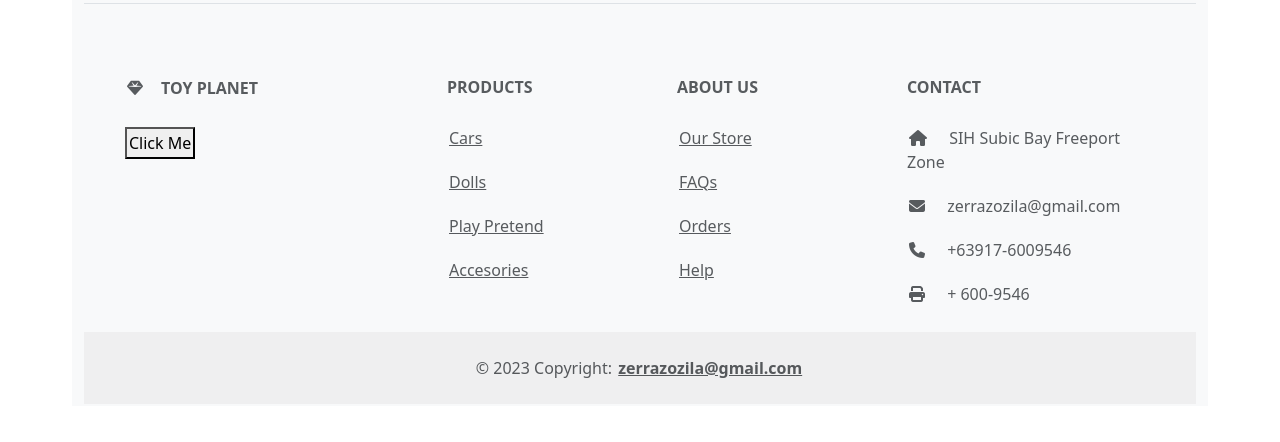
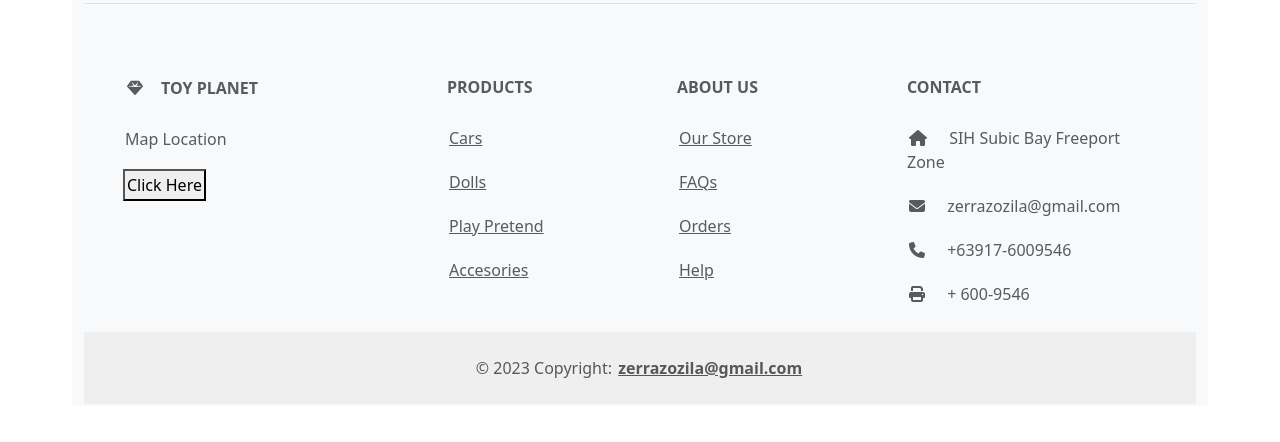
Before and after one commit to haezzlefel/api-activity, a plain HTML site: page index.html in a window 1280 px wide. Shown: the part 3794-4236 px from the top of the page. Drawn offline with nearby package versions, Linux system fonts and the light colour scheme.

Commit message:
modified:   index.html

```diff
--- a/index.html
+++ b/index.html
@@ -316,9 +316,9 @@
           <h6 class="text-uppercase fw-bold mb-4">
             <i class="fas fa-gem me-3"></i>Toy Planet
           </h6>
-          <p>
+          <p>Map Location</p>
 
-    <button onclick="getLocation()"> Click Me</button>
+    <button onclick="getLocation()"> Click Here</button>
     <p id="position"> </p>
     <script>
     const x = document.getElementById("position");
```
